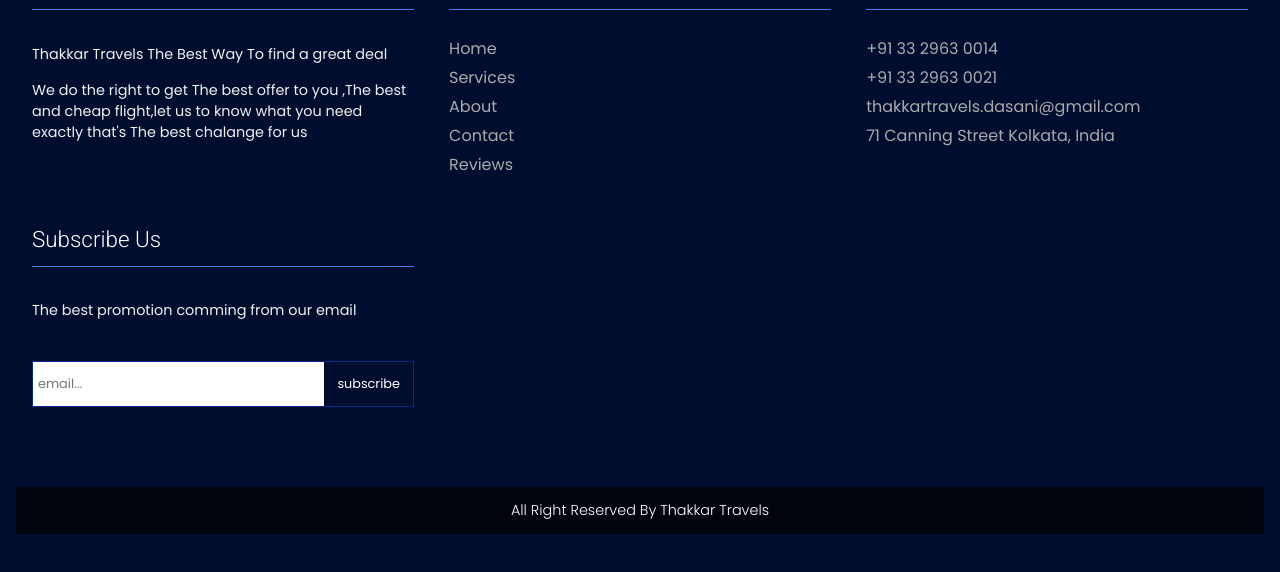
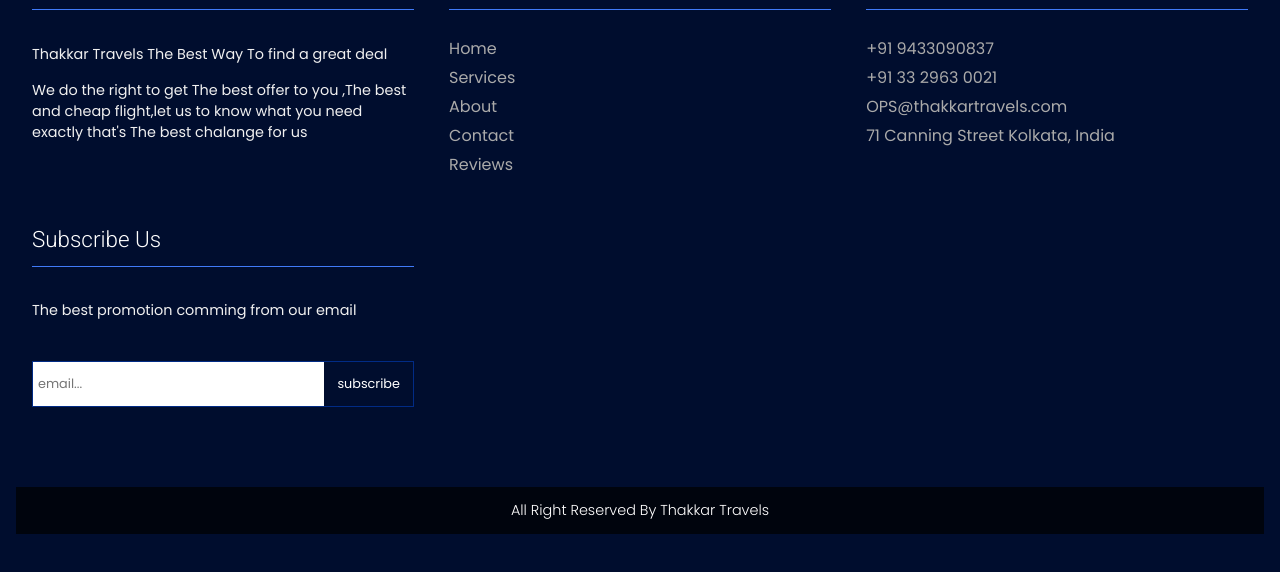
Before and after one commit to HITESHDASANI/THAKKARTRAVELS-WEBSITE, a plain HTML site: page index.html in a window 1280 px wide. Shown: the part 2614-3186 px from the top of the page. Drawn offline with nearby package versions, Linux system fonts and the light colour scheme; a script that the page names is missing; files whose address does not match are found by name.

Commit message:
Update index.html

```diff
--- a/index.html
+++ b/index.html
@@ -307,9 +307,9 @@
           </div>
           <div class="body">
             <ul class="links">
-              <li>+91 33 2963 0014</li>
+              <li>+91 9433090837</li>
               <li>+91 33 2963 0021</li>
-              <li>thakkartravels.dasani@gmail.com</li>
+              <li>OPS@thakkartravels.com</li>
               <li>71 Canning Street Kolkata, India</li>
 
             </ul>
@@ -343,4 +343,5 @@
 <script src="./assets/main.js"></script>
 </body>
 
+
 </html>
```
